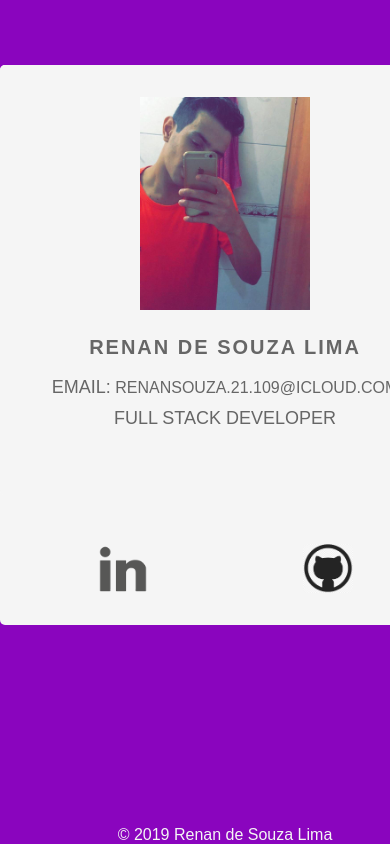
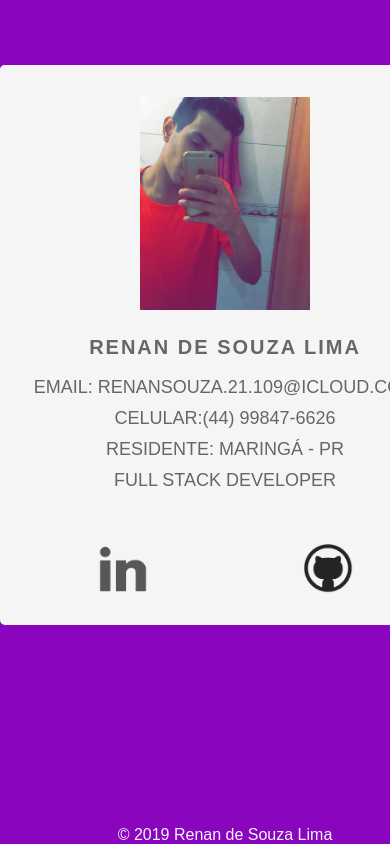
Before and after one commit to orenansouza/Portifolio, a React (Create React App) app: page / in a window 390 px wide. Shown: the top 844 px of the page. Built offline with nearby package versions, Linux system fonts and the light colour scheme.

Commit message:
add cellphoner and city

```diff
--- a/src/pages/Inicial.css
+++ b/src/pages/Inicial.css
@@ -43,12 +43,6 @@
 .main-container ul li p {
   font-size: 18px;
   margin-top: 10px;
-}
-.main-container ul .main-card .email {
-  font-size: 16px;
-  line-height: 20px;
-  color: #666;
-  text-decoration: none;
 }
 .main-container ul .main-card:hover {
   transform: rotateY(180deg);
--- a/src/pages/Inicial.js
+++ b/src/pages/Inicial.js
@@ -11,10 +11,9 @@ export default function Inicial() {
         <li className="main-card">
           <img src={imagem} alt="foto pessoal" />
           <strong>Renan de Souza Lima</strong>
-          <p>
-            Email:
-            <a className='email' target="_top"> renansouza.21.109@icloud.com</a>
-          </p>
+          <p>Email: renansouza.21.109@icloud.com</p>
+          <p>Celular:(44) 99847-6626</p>
+          <p>Residente: MARINGÁ - PR</p>
           <p>Full Stack Developer</p>
         </li>
         <li className="experience-card">
```
